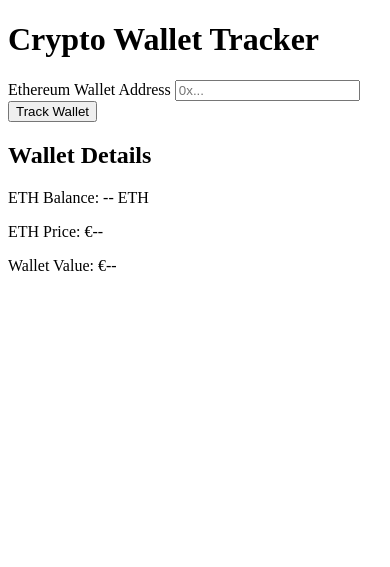
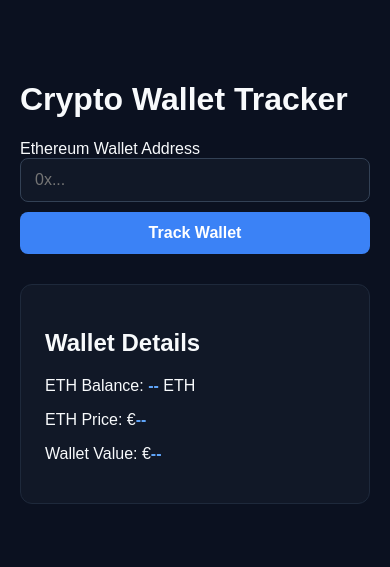
Before and after one commit to rnolan208/Crypto_Wallet_Tracker, a plain HTML site: page frontend/index.html in a window 390 px wide. Drawn offline with Linux system fonts and the light colour scheme.

Commit message:
Improved responsive UI layout and added loading spinner during API fetch

```diff
--- /dev/null
+++ b/frontend/css/styles.css
@@ -0,0 +1,95 @@
+body {
+    min-height: 100vh;
+    font-family: Arial, Helvetica, sans-serif;
+    background-color: #0b1120;
+    margin: 0;
+    color: #f8fafc;
+}
+
+
+.app-container {
+    margin: 0 auto;
+    max-width: 700px;
+    padding: 60px 20px;
+}
+
+
+.input-group {
+    display: flex;
+    gap: 10px;
+}
+
+
+#wallet-address {
+    flex: 1;
+    padding: 12px 14px;
+    font-size: 16px;
+    border: 1px solid #334155;
+    border-radius: 8px;
+    background-color: #111827;
+    color: #f8fafc;
+}
+
+
+#track-wallet {
+    padding: 12px 20px;
+    font-size: 16px;
+    font-weight: 600;
+    border: none;
+    border-radius: 8px;
+    background-color: #3b82f6;
+    color: #ffffff;
+    cursor: pointer;
+    transition: background-color 0.2s ease;
+}
+
+#track-wallet:hover {
+    background-color: #2563eb;
+}
+
+
+#wallet-results {
+    margin-top: 30px;
+    padding: 24px;
+    background-color: #111827;
+    border: 1px solid #1e293b;
+    border-radius: 12px;
+}
+
+
+#eth-balance,
+#eth-price,
+#wallet-value {
+    color: #60a5fa;
+    font-weight: 600;
+}
+
+
+#error-message {
+    color: #f87171;
+    margin: 12px 0 0;
+    font-size: 0.9rem;
+}
+
+
+.spinner {
+    width: 32px;
+    height: 32px;
+    border: 4px solid #1e293b;
+    border-top-color: #3b82f6;
+    border-radius: 50%;
+    animation: spin 0.8s linear infinite;
+    display: none;
+}
+
+
+@keyframes spin {
+    to {
+        transform: rotate(360deg);
+    }
+}
+
+
+@media (max-width: 600px) {
+    .input-group {flex-direction: column;}
+}
--- a/frontend/index.html
+++ b/frontend/index.html
@@ -9,23 +9,33 @@
         Crypto Wallet Tracker
     </title>
 
+    <link rel="stylesheet" href="css/styles.css">
+
 </head>
 
 <body>
+
+    <main class="app-container">
 
         <h1>
             Crypto Wallet Tracker
         </h1>
 
+        <form class="wallet-form" id="wallet-form">
             <label for="wallet-address">
                 Ethereum Wallet Address
             </label>
 
+            <div class="input-group">
                 <input id="wallet-address" type="text" placeholder="0x...">
 
                 <button id="track-wallet">Track Wallet</button>
+            </div>
+        </form>
 
         <p id="error-message"></p>
+
+        <div id="loading-spinner" class="spinner"></div>
 
         <div id="wallet-results">
             <h2>Wallet Details</h2>
@@ -37,6 +47,8 @@
             <p>Wallet Value: €<span id="wallet-value">--</span></p>
         </div>
 
+    </main>
+
     <script src="js/app.js"></script>
 </body>
 
--- a/frontend/js/app.js
+++ b/frontend/js/app.js
@@ -1,29 +1,35 @@
 const walletInput = document.getElementById("wallet-address");
-const trackButton = document.getElementById("track-wallet");
 const ethBalance = document.getElementById("eth-balance");
 const ethPrice = document.getElementById("eth-price");
 const walletValue = document.getElementById("wallet-value");
 const errorMessage = document.getElementById("error-message");
+const walletForm = document.getElementById("wallet-form");
+const loadingSpinner = document.getElementById("loading-spinner");
 
 
-trackButton.addEventListener("click", function () {
-    console.log("Track Wallet clicked");
+walletForm.addEventListener("submit", function (event) {
+    event.preventDefault();
+    console.log("Wallet lookup submitted");
 
     const walletAddress = walletInput.value;
     errorMessage.textContent = "";
     ethBalance.textContent = "--";
     ethPrice.textContent = "--";
     walletValue.textContent = "--";
+    loadingSpinner.style.display = "block";
+
     console.log(walletAddress);
 
     const apiUrl = "http://127.0.0.1:5000/api/wallet/" + walletAddress;
     console.log(apiUrl);
 
     fetch(apiUrl)
+
         .then(function (response) {
             return response.json();
 
         })
+
         .then(function (data) {
             if (data.error) {
                 errorMessage.textContent = data.error;
@@ -35,8 +41,13 @@ trackButton.addEventListener("click", function () {
             ethPrice.textContent = data.eth_price_eur;
             walletValue.textContent = data.wallet_value.toFixed(2);
         })
+
         .catch(function (error) {
             errorMessage.textContent = "Unable to connect to the wallet service. Please try again later.";
             console.log(error);
+        })
+
+        .finally(function () {
+            loadingSpinner.style.display = "none";
         });
 });
```
Lines whose indentation alone changed are shown as unchanged.
